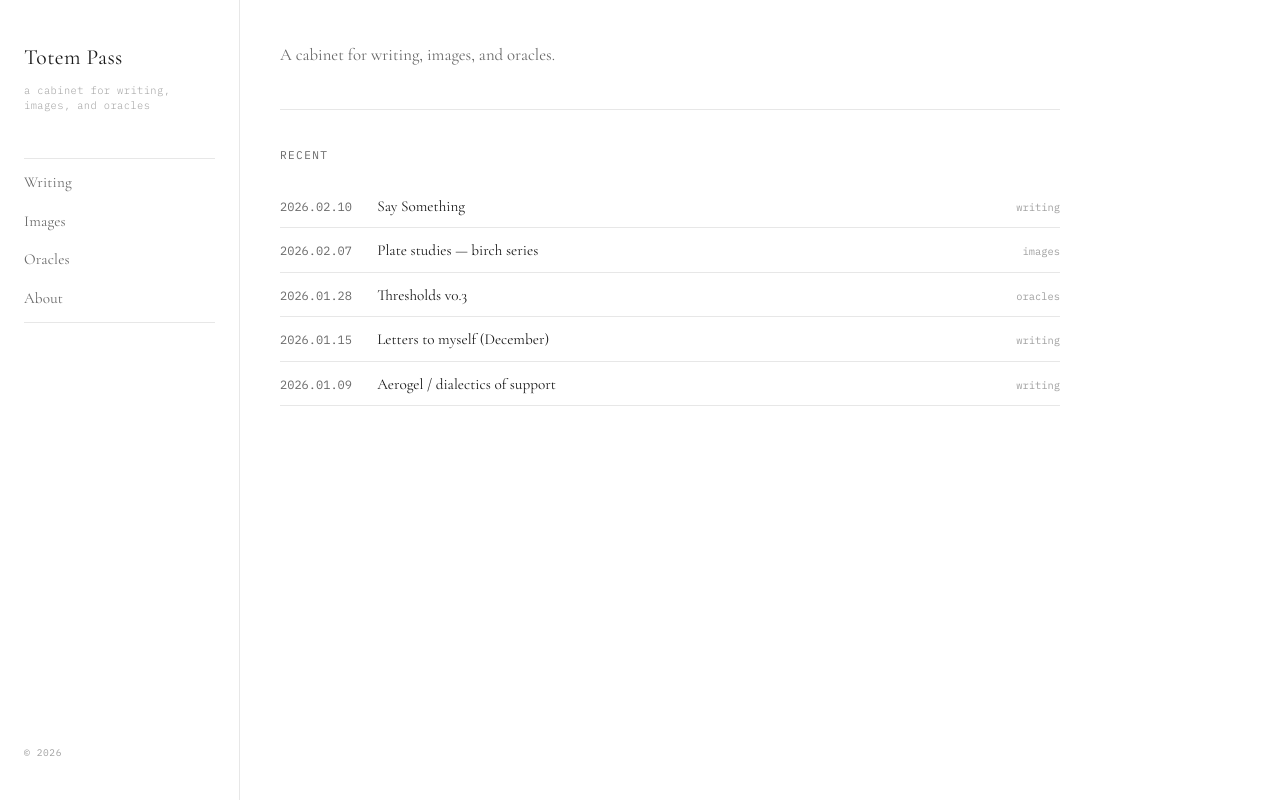
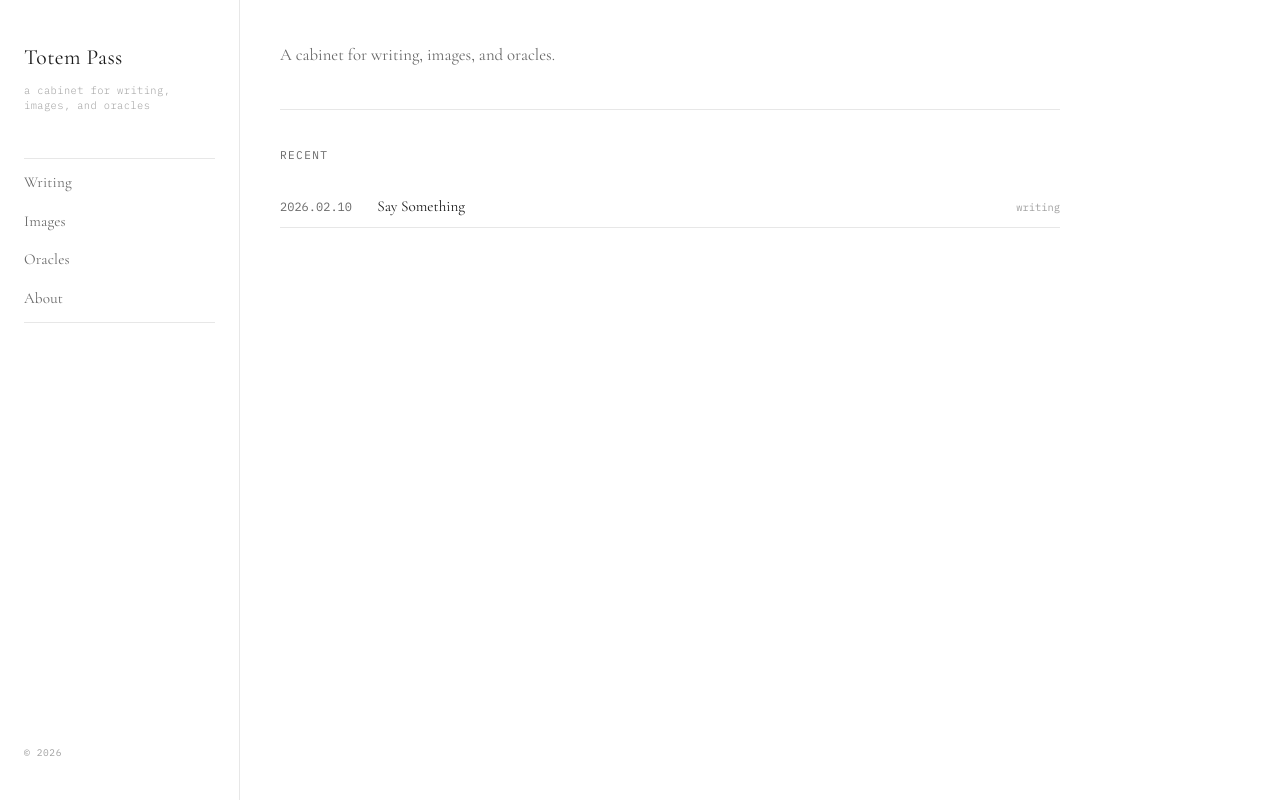
Before and after one commit to coliohso/totem-pass, a plain HTML site: page index.html in a window 1280 px wide. Drawn offline with nearby package versions, Linux system fonts and the light colour scheme.

Commit message:
Update index.html

```diff
--- a/index.html
+++ b/index.html
@@ -51,25 +51,7 @@
               <span class="entry-title">Say Something</span>
               <span class="entry-section">writing</span>
             </a>
-            <a href="/images/" class="entry">
-              <span class="entry-date">2026.02.07</span>
-              <span class="entry-title">Plate studies — birch series</span>
-              <span class="entry-section">images</span>
-            </a>
-            <a href="/oracles/" class="entry">
-              <span class="entry-date">2026.01.28</span>
-              <span class="entry-title">Thresholds v0.3</span>
-              <span class="entry-section">oracles</span>
-            </a>
-            <a href="/writing/" class="entry">
-              <span class="entry-date">2026.01.15</span>
-              <span class="entry-title">Letters to myself (December)</span>
-              <span class="entry-section">writing</span>
-            </a>
-            <a href="/writing/" class="entry">
-              <span class="entry-date">2026.01.09</span>
-              <span class="entry-title">Aerogel / dialectics of support</span>
-              <span class="entry-section">writing</span>
+
             </a>
           </div>
         </div>
```
